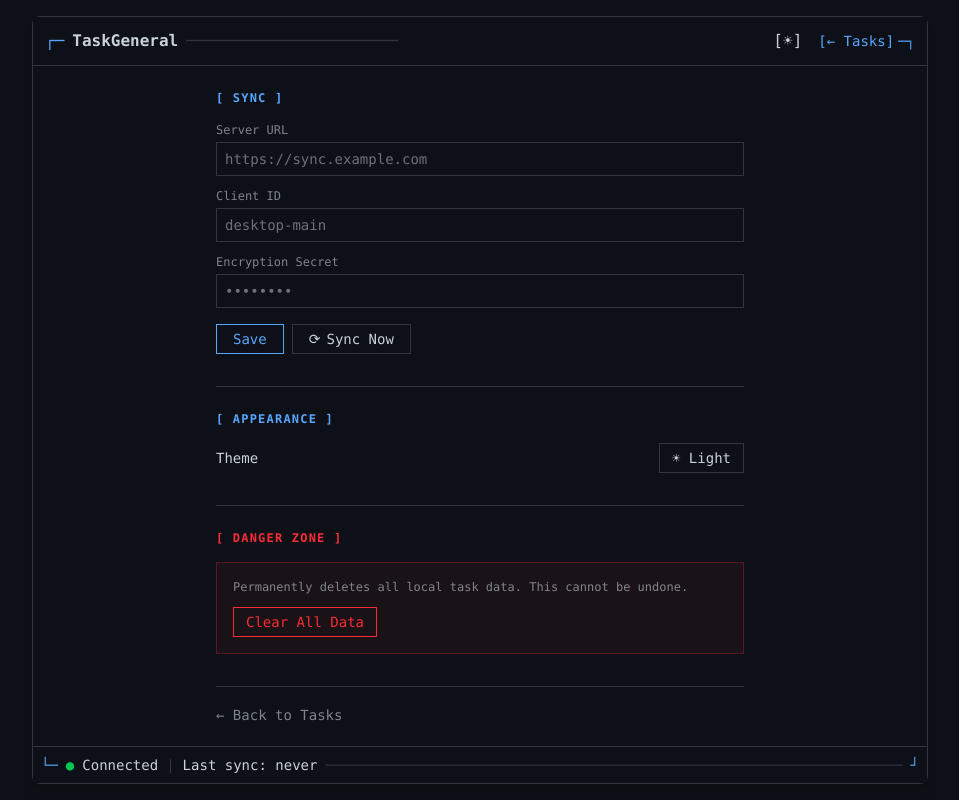
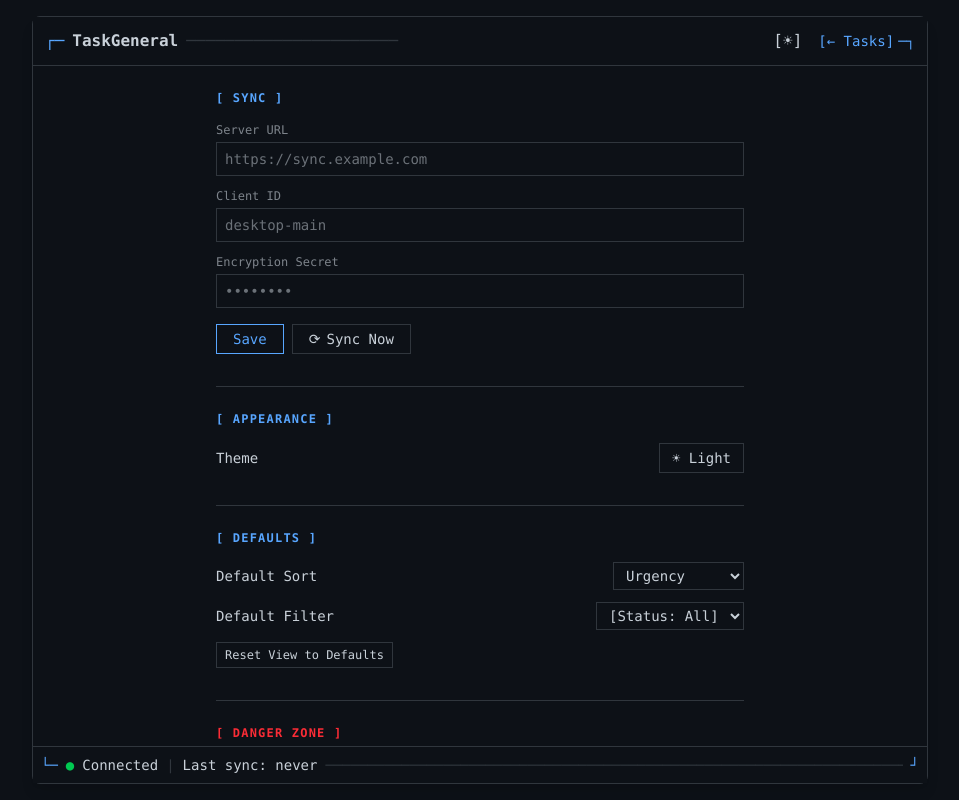
Before and after one commit to Rohanator2314/taskgeneral-web, a React (Vite) app in the folder frontend/: page / in a window 1280 px wide. Both pictures are taken after a click on the button "Settings". Shown: the whole page, without its empty margins (160-1119 px from the left). Built offline with nearby package versions, Linux system fonts and the light colour scheme; no server answers.

Commit message:
feat: Added default sort and filter to settings

```diff
--- a/frontend/src/components/FilterBar.tsx
+++ b/frontend/src/components/FilterBar.tsx
@@ -60,12 +60,12 @@ export default function FilterBar({ filter, onFilterChange }: FilterBarProps) {
       <div className="flex items-center gap-2 ml-auto">
         <span className="text-accent opacity-70">S:</span>
         <select
-          value={filter.sort_by || ''}
+          value={filter.sort_by || 'urgency'}
           onChange={(e) => handleChange('sort_by', e.target.value)}
           className="bg-bg-primary border border-border text-text-primary px-1 py-0.5 focus:border-accent focus:outline-none"
           title="Sort By"
         >
-          <option value="">[Sort: Urgency]</option>
+          <option value="urgency">[Sort: Urgency]</option>
           <option value="due">Due Date</option>
           <option value="priority">Priority</option>
           <option value="entry">Entry Date</option>
--- a/frontend/src/components/Layout.tsx
+++ b/frontend/src/components/Layout.tsx
@@ -1,5 +1,6 @@
 import { useState, useEffect } from 'react'
 import { useTheme } from '../theme/ThemeContext'
+import { usePreferences } from '../hooks/usePreferences'
 import TaskList from './TaskList'
 import SettingsPage from './SettingsPage'
 import FilterBar from './FilterBar'
@@ -11,15 +12,19 @@ export default function Layout() {
   const { theme, toggleTheme } = useTheme()
   const isDark = theme === 'dark'
   const [view, setView] = useState<View>('tasks')
+  const { prefs, updatePreferences, getDefaultFilter } = usePreferences()
 
   const [filter, setFilter] = useState<TaskFilterParams>(() => {
     const params = new URLSearchParams(window.location.search);
-    const f: TaskFilterParams = {};
-    if (params.get('status')) f.status = params.get('status')!;
-    if (params.get('project')) f.project = params.get('project')!;
-    if (params.get('tag')) f.tag = params.get('tag')!;
-    if (params.get('sort_by')) f.sort_by = params.get('sort_by')!;
-    return f;
+    if (params.toString()) {
+      const f: TaskFilterParams = { sort_by: 'urgency' };
+      if (params.get('status')) f.status = params.get('status')!;
+      if (params.get('project')) f.project = params.get('project')!;
+      if (params.get('tag')) f.tag = params.get('tag')!;
+      if (params.get('sort_by')) f.sort_by = params.get('sort_by')!;
+      return f;
+    }
+    return getDefaultFilter();
   });
 
   useEffect(() => {
@@ -36,12 +41,23 @@ export default function Layout() {
     if (newFilter.status) params.set('status', newFilter.status);
     if (newFilter.project) params.set('project', newFilter.project);
     if (newFilter.tag) params.set('tag', newFilter.tag);
-    if (newFilter.sort_by) params.set('sort_by', newFilter.sort_by);
+    params.set('sort_by', newFilter.sort_by || 'urgency');
 
     const search = params.toString();
     const newUrl = search ? `?${search}` : window.location.pathname;
     window.history.pushState({}, '', newUrl);
     setFilter(newFilter);
+  };
+
+  const handleResetToDefaults = () => {
+    setFilter(getDefaultFilter());
+    const params = new URLSearchParams();
+    const f = getDefaultFilter();
+    if (f.status) params.set('status', f.status);
+    if (f.project) params.set('project', f.project);
+    if (f.tag) params.set('tag', f.tag);
+    params.set('sort_by', f.sort_by || 'urgency');
+    window.history.pushState({}, '', params.toString() ? `?${params.toString()}` : window.location.pathname);
   };
 
   return (
@@ -82,7 +98,12 @@ export default function Layout() {
 
         <main className="flex-1 relative overflow-hidden flex flex-col">
           {view === 'settings' ? (
-            <SettingsPage onBack={() => setView('tasks')} />
+            <SettingsPage
+              onBack={() => setView('tasks')}
+              prefs={prefs}
+              updatePreferences={updatePreferences}
+              onResetToDefaults={handleResetToDefaults}
+            />
           ) : (
             <>
               <FilterBar filter={filter} onFilterChange={handleFilterChange} />
--- a/frontend/src/components/SettingsPage.tsx
+++ b/frontend/src/components/SettingsPage.tsx
@@ -2,11 +2,19 @@ import { useState } from 'react';
 import { useSyncConfig, useSync, useClearData, useVersion } from '../api/hooks';
 import { useTheme } from '../theme/ThemeContext';
 
+interface Preferences {
+  defaultSort: string;
+  defaultStatus: string;
+}
+
 interface SettingsPageProps {
   onBack: () => void;
+  prefs: Preferences;
+  updatePreferences: (updates: Partial<Preferences>) => void;
+  onResetToDefaults: () => void;
 }
 
-export default function SettingsPage({ onBack }: SettingsPageProps) {
+export default function SettingsPage({ onBack, prefs, updatePreferences, onResetToDefaults }: SettingsPageProps) {
   const [serverUrl, setServerUrl] = useState('');
   const [clientId, setClientId] = useState('');
   const [encryptionSecret, setEncryptionSecret] = useState('');
@@ -152,6 +160,46 @@ export default function SettingsPage({ onBack }: SettingsPageProps) {
           </div>
         </section>
 
+        <section className="border-t border-border pt-6">
+          <h2 className="text-accent font-bold text-xs uppercase tracking-widest mb-4">[ Defaults ]</h2>
+          <div className="space-y-3 text-sm">
+            <div className="flex items-center justify-between">
+              <span>Default Sort</span>
+              <select
+                value={prefs.defaultSort}
+                onChange={(e) => updatePreferences({ defaultSort: e.target.value })}
+                className="bg-bg-primary border border-border px-2 py-1 focus:border-accent focus:outline-none"
+              >
+                <option value="urgency">Urgency</option>
+                <option value="due">Due Date</option>
+                <option value="priority">Priority</option>
+                <option value="entry">Entry Date</option>
+                <option value="modified">Modified</option>
+                <option value="description">Description</option>
+              </select>
+            </div>
+            <div className="flex items-center justify-between">
+              <span>Default Filter</span>
+              <select
+                value={prefs.defaultStatus}
+                onChange={(e) => updatePreferences({ defaultStatus: e.target.value })}
+                className="bg-bg-primary border border-border px-2 py-1 focus:border-accent focus:outline-none"
+              >
+                <option value="">[Status: All]</option>
+                <option value="pending">Pending</option>
+                <option value="completed">Completed</option>
+                <option value="waiting">Waiting</option>
+              </select>
+            </div>
+            <button
+              onClick={onResetToDefaults}
+              className="text-xs border border-border px-2 py-1 hover:border-accent transition-colors"
+            >
+              Reset View to Defaults
+            </button>
+          </div>
+        </section>
+
         {version && (
           <section className="border-t border-border pt-6">
             <h2 className="text-accent font-bold text-xs uppercase tracking-widest mb-4">[ About ]</h2>
--- a/frontend/src/components/TaskForm.tsx
+++ b/frontend/src/components/TaskForm.tsx
@@ -138,14 +138,26 @@ export default function TaskForm({ mode, task, onClose }: TaskFormProps) {
               <option value="M">M</option>
               <option value="L">L</option>
             </select>
+            <div className="flex items-center gap-1">
               <input
-              type="text"
+                type="date"
                 className={`${inputClass} w-32`}
-              placeholder="Due (yyyy-mm-dd)"
+                placeholder="Due"
                 value={due}
                 onChange={(e) => setDue(e.target.value)}
                 onKeyDown={handleKeyDown}
               />
+              {due && (
+                <button
+                  type="button"
+                  onClick={() => setDue('')}
+                  className="text-xs text-red-500 hover:text-red-400"
+                  title="Clear due date"
+                >
+                  ×
+                </button>
+              )}
+            </div>
             <div className="flex-grow text-right">
               {statusMsg && <span className="text-green-500 font-mono text-xs mr-2">{statusMsg}</span>}
               <button type="button" onClick={onClose} className="mr-2 text-text-primary hover:text-accent">Cancel</button>
--- /dev/null
+++ b/frontend/src/hooks/usePreferences.ts
@@ -0,0 +1,51 @@
+import { useState, useCallback } from 'react';
+
+export interface TaskFilterParams {
+  status?: string;
+  project?: string;
+  tag?: string;
+  sort_by?: string;
+}
+
+const STORAGE_KEY = 'taskgeneral_preferences';
+
+interface Preferences {
+  defaultSort: string;
+  defaultStatus: string;
+}
+
+const defaultPreferences: Preferences = {
+  defaultSort: 'urgency',
+  defaultStatus: '',
+};
+
+function loadPreferences(): Preferences {
+  try {
+    const stored = localStorage.getItem(STORAGE_KEY);
+    if (stored) {
+      return { ...defaultPreferences, ...JSON.parse(stored) };
+    }
+  } catch { }
+  return defaultPreferences;
+}
+
+export function usePreferences() {
+  const [prefs, setPrefs] = useState<Preferences>(() => loadPreferences());
+
+  const updatePreferences = useCallback((updates: Partial<Preferences>) => {
+    setPrefs(current => {
+      const next = { ...current, ...updates };
+      localStorage.setItem(STORAGE_KEY, JSON.stringify(next));
+      return next;
+    });
+  }, []);
+
+  const getDefaultFilter = useCallback((): TaskFilterParams => {
+    return {
+      sort_by: prefs.defaultSort,
+      status: prefs.defaultStatus || undefined,
+    };
+  }, [prefs]);
+
+  return { prefs, updatePreferences, getDefaultFilter };
+}
```
Also changed, not shown: 1 other file (tests, documents, lock files or other folders). Lines whose indentation alone changed are shown as unchanged.
